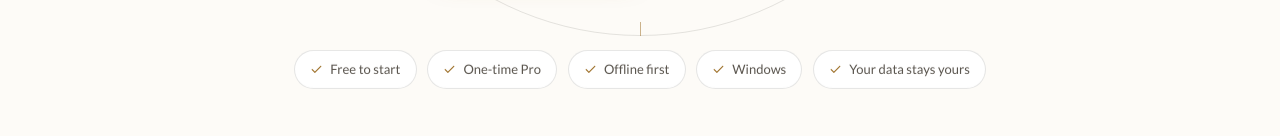
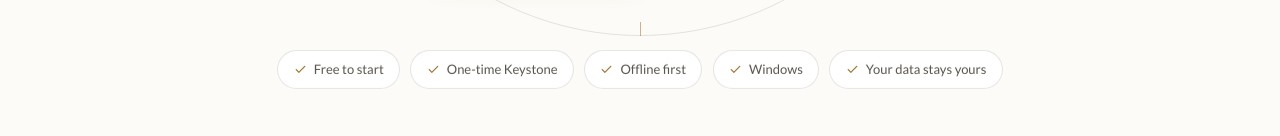
Before and after one commit to Skrol-C/Arch-Creator-Website, a React (Vite) app: page / in a window 1280 px wide. Shown: the part 664-800 px from the top of the page. Built offline with nearby package versions, Linux system fonts and the light colour scheme; a web font is replaced by a local one.

Commit message:
fix: cloudflare _redirects SPA fallback (explicit routes, no catch-all loop)

```diff
--- a/src/data/content.ts
+++ b/src/data/content.ts
@@ -73,7 +73,7 @@ export const home = {
     ctaPrimary: { label: 'Download free', to: '/pricing' },
     ctaSecondary: { label: 'Explore the app', to: '/features' },
   },
-  pills: ['Free to start', 'One-time Pro', 'Offline first', 'Windows', 'Your data stays yours'],
+  pills: ['Free to start', 'One-time Keystone', 'Offline first', 'Windows', 'Your data stays yours'],
   modules: [
     {
       icon: LuGlobe,
@@ -106,7 +106,7 @@ export const home = {
     author: 'Arch Studios',
   },
   cta: {
-    title: 'Start free. Unlock Pro when your world outgrows free.',
+    title: 'Start free. Unlock Keystone when your world outgrows free.',
     lede: 'Download Arch-Creator free and feel the difference. When you are ready, unlock the full suite for a single, fair price — or add Quill, the continuity companion.',
     primary: { label: 'See pricing', to: '/pricing' },
   },
@@ -225,26 +225,26 @@ export const pricing = {
       cta: { label: 'Download free', href: 'releases' },
     },
     {
-      name: 'Pro',
+      name: 'Keystone',
       price: '$60',
       per: 'one-time',
       blurb: 'Unlimited worlds, characters and lore — every limit removed, forever.',
       highlights: ['Unlimited everything', 'Advanced calendars', 'Fight Builder'],
-      cta: { label: 'Unlock Pro', href: 'proPurchase' },
+      cta: { label: 'Unlock Keystone', href: 'proPurchase' },
       highlight: true,
     },
     {
       name: 'Quill',
       price: '$30',
       per: 'add-on',
-      blurb: 'The full continuity assistant — all five hats, works with Free or Pro.',
+      blurb: 'The full continuity assistant — all five hats, works with Free or Keystone.',
       highlights: ['Five hats', 'Continuity & story-state', 'Analyst & narrative'],
       cta: { label: 'Add Quill', href: 'quillPurchase' },
     },
   ],
   table: {
-    title: 'Free vs Pro, side by side',
-    lede: 'The same app either way — Pro simply removes every limit and unlocks the deeper tools.',
+    title: 'Free vs Keystone, side by side',
+    lede: 'The same app either way — Keystone simply removes every limit and unlocks the deeper tools.',
     groups: [
       {
         name: 'Worlds & lore',
@@ -317,8 +317,8 @@ export const pricing = {
     cta: { label: 'Download free', href: 'releases' },
   },
   pro: {
-    kicker: 'The Pro plan',
-    name: 'Pro',
+    kicker: 'The Keystone plan',
+    name: 'Keystone',
     price: '$60',
     per: 'one-time',
     title: 'Unlimited, unhindered.',
@@ -332,7 +332,7 @@ export const pricing = {
       'Every theme, plus the custom theme builder',
       'Priority support',
     ],
-    cta: { label: 'Unlock Pro', href: 'proPurchase' },
+    cta: { label: 'Unlock Keystone', href: 'proPurchase' },
   },
   quill: {
     kicker: 'The assistant',
@@ -394,9 +394,9 @@ export const pricing = {
   compare: {
     kicker: 'Compare',
     title: 'Own it once. Every other tool bills you forever.',
-    lede: 'We priced Arch-Creator the way we\u2019d want it priced — a free start, a fair one-time Pro, and no subscription to feed. Here\u2019s how that stacks up against the field.',
+    lede: 'We priced Arch-Creator the way we\u2019d want it priced — a free start, a fair one-time Keystone, and no subscription to feed. Here\u2019s how that stacks up against the field.',
     tools: [
-      { name: 'Arch-Creator', model: 'Free + one-time', price: '$60 Pro · $30 Quill', note: 'Worldbuilding + writing', highlight: true },
+      { name: 'Arch-Creator', model: 'Free + one-time', price: '$60 Keystone · $30 Quill', note: 'Worldbuilding + writing', highlight: true },
       { name: 'Scrivener', model: 'One-time', price: '~$60', note: 'Manuscript tool' },
       { name: 'ForgeTales', model: 'Free + one-time', price: 'Founder plan', note: 'Worldbuilding' },
       { name: 'Plottr', model: 'One-time or sub', price: '~$15/mo or ~$199', note: 'Outlining' },
@@ -409,7 +409,7 @@ export const pricing = {
       lede: 'What you actually pay as the years add up.',
       years: [1, 3, 5],
       rows: [
-        { name: 'Arch-Creator Pro', values: [60, 60, 60], highlight: true },
+        { name: 'Arch-Creator Keystone', values: [60, 60, 60], highlight: true },
         { name: 'Scrivener', values: [60, 60, 60] },
         { name: 'Plottr lifetime', values: [199, 199, 199] },
         { name: 'World Anvil · Sage', values: [105, 315, 525] },
@@ -499,7 +499,7 @@ export const roadmap = {
         {
           icon: LuShieldCheck,
           title: 'Licensing launch',
-          body: 'Lemon Squeezy checkout for Pro and Quill — one-time, no subscription, no account.',
+          body: 'Lemon Squeezy checkout for Keystone and Quill — one-time, no subscription, no account.',
           tags: ['Platform'],
         },
         {
--- a/src/pages/Pricing.tsx
+++ b/src/pages/Pricing.tsx
@@ -92,8 +92,8 @@ export function Pricing() {
                 <thead>
                   <tr>
                     <th className={styles.thLabel}>Feature</th>
-                    <th className={styles.thFree}>Free</th>
-                    <th className={styles.thPro}>Pro</th>
+                    <th className={styles.thFree}>{p.tiers[0].name}</th>
+                    <th className={styles.thPro}>{p.tiers[1].name}</th>
                   </tr>
                 </thead>
                 <tbody>
```
Also changed, not shown: 1 other file (tests, documents, lock files or other folders).
